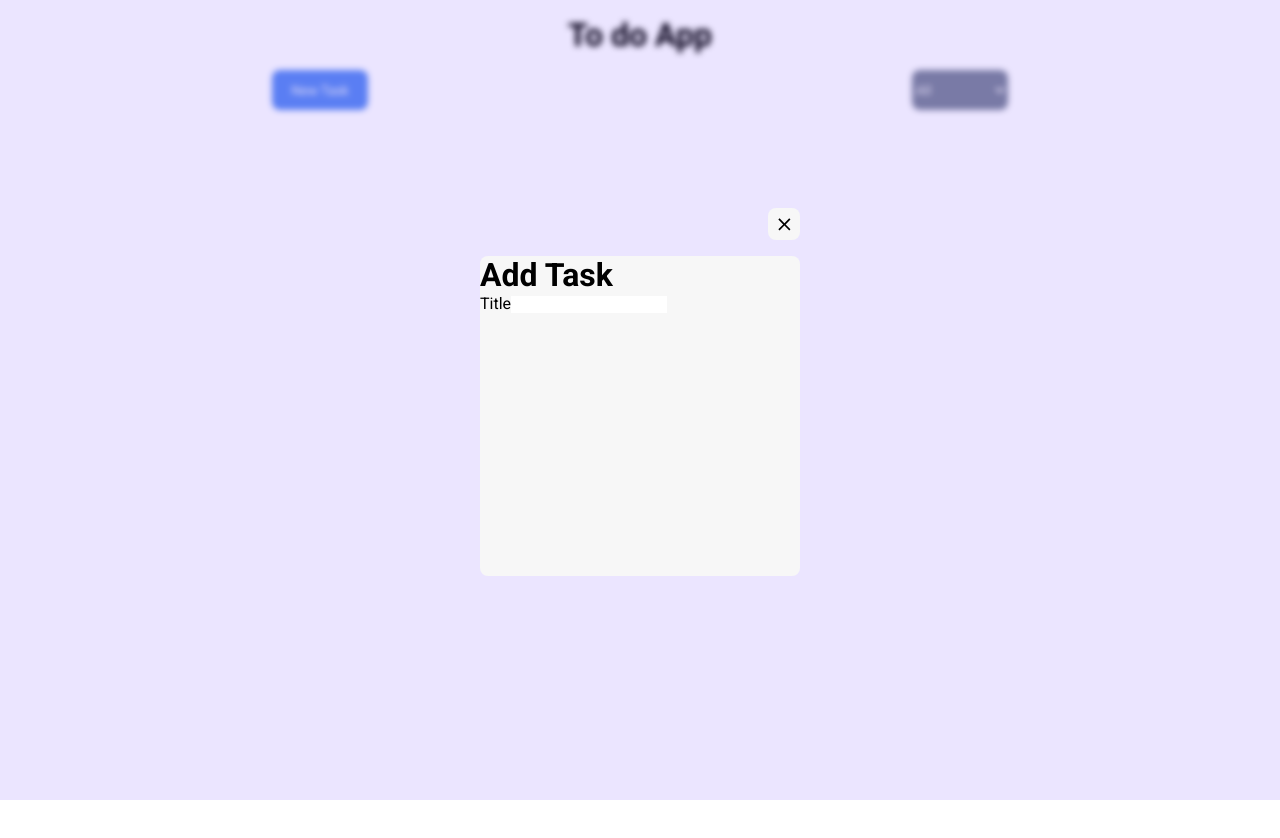
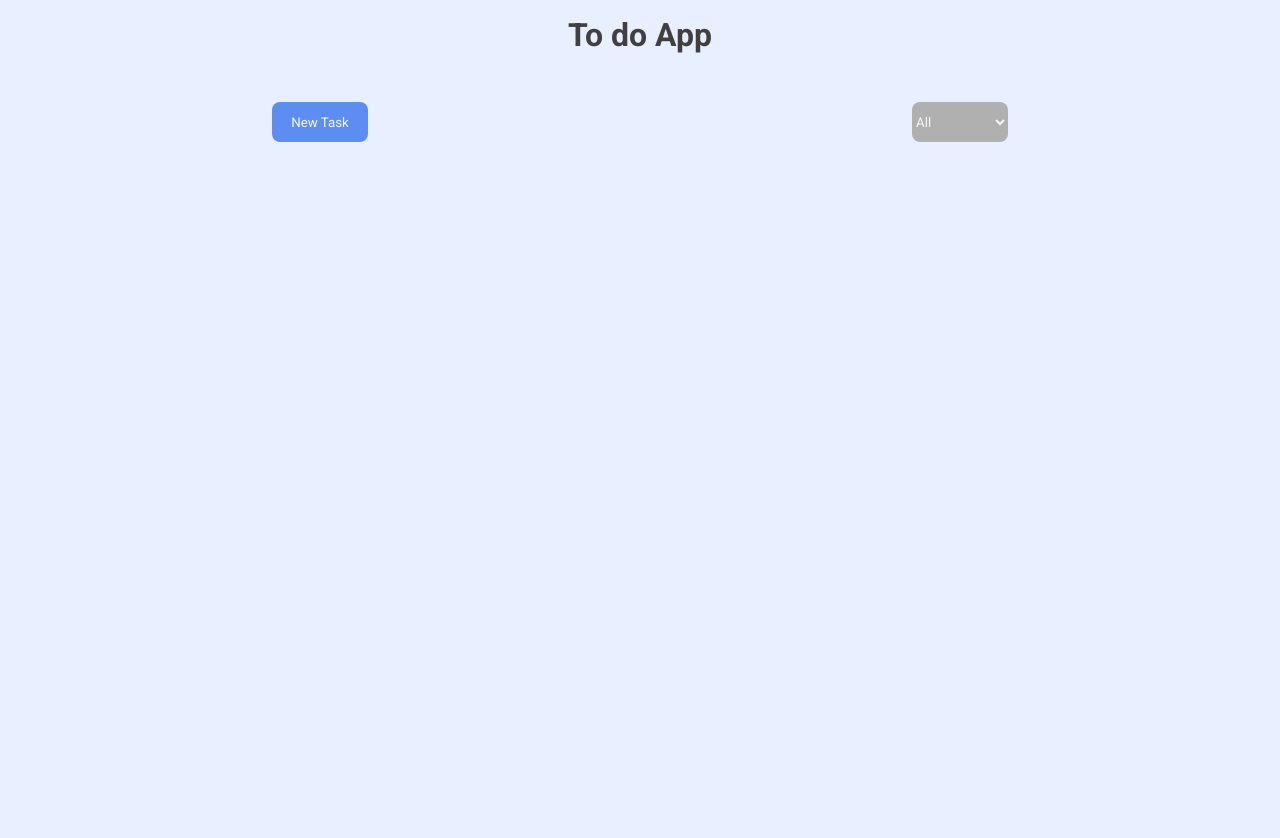
Before and after one commit to Stefanocalo/to-do-app, a React (Create React App) app: page / in a window 1280 px wide. Shown: the top 838 px of the page. Before the commit the page ends 800 px from the top, so only its background shows below. Built offline with nearby package versions, Linux system fonts and the light colour scheme.

Commit message:
Add Todo component

```diff
--- a/package.json
+++ b/package.json
@@ -9,8 +9,10 @@
     "@testing-library/jest-dom": "^5.16.5",
     "@testing-library/react": "^13.4.0",
     "@testing-library/user-event": "^14.4.3",
+    "date-fns": "^2.29.3",
     "react": "^18.2.0",
     "react-dom": "^18.2.0",
+    "react-hot-toast": "^2.4.0",
     "react-icons": "^4.7.1",
     "react-redux": "^8.0.5",
     "react-scripts": "5.0.1",
--- a/src/App.js
+++ b/src/App.js
@@ -1,8 +1,8 @@
 import React from 'react';
-import './App.css';
 import { ThemeProvider } from '@emotion/react';
+import { Toaster } from 'react-hot-toast';
 
-import { theme } from './style';
+import { theme, Main } from './style';
 
 import { Header } from './features/Header/Header';
 import { TodoFeed } from './features/TodoFeed/TodoFeed';
@@ -11,9 +11,22 @@ import { TodoOptions } from './features/TodoOptions/TodoOptions';
 function App() {
   return (
     <ThemeProvider theme={theme}>
-      <Header/>
-      <TodoFeed />
-      <TodoOptions/>
+      <Main>
+        <Header/>
+        <TodoOptions/>
+        <TodoFeed />
+        <Toaster
+        position='top-center'
+        toastOptions={{
+          style:{
+            height: '3rem',
+            fontSize: '1.1rem',
+            color: theme.colors.secondary,
+            backgroundColor: theme.colors.primary,
+          }
+        }}
+        />
+      </Main>
     </ThemeProvider>
   );
 }
--- a/src/app/todoSlice.js
+++ b/src/app/todoSlice.js
@@ -2,16 +2,16 @@ import { createSlice } from "@reduxjs/toolkit";
 import uuid4 from "uuid4";
 
 const getTodoList = () => {
-    const localTodoList = window.localStorage.getItem('todoList');
+    const localTodoList = window.localStorage.getItem('todolist');
     if(localTodoList) {
         return JSON.parse(localTodoList);
     } else {
-        window.localStorage.setItem('todoList', JSON.stringify([]))
+        window.localStorage.setItem('todolist', JSON.stringify([]))
     }
 }
 
 const initialState = {
-    todoList: getTodoList(),
+    todolist: getTodoList(),
 }
 
 const todoSlice = createSlice({
@@ -19,7 +19,7 @@ const todoSlice = createSlice({
     initialState: initialState,
     reducers: {
        addTodo: (state, action) => {
-        state.todoList.push(action.payload);
+        state.todolist.push(action.payload);
         const todolist = window.localStorage.getItem('todolist');
         if(todolist) {
             const todoListArr = JSON.parse(todolist);
@@ -28,7 +28,7 @@ const todoSlice = createSlice({
             });
             window.localStorage.setItem('todolist', JSON.stringify(todoListArr));
         } else {
-            window.localStorage.setItem('todolist', JSON.stringify([...action.payload]))
+            window.localStorage.setItem('todolist', JSON.stringify([action.payload]))
         }
        }
 
@@ -36,5 +36,5 @@ const todoSlice = createSlice({
 });
 
 
-export const {addTodo, removeTodo, setTheme} = todoSlice.actions;
+export const {addTodo} = todoSlice.actions;
 export default todoSlice.reducer;
--- a/src/features/Button/Select.jsx
+++ b/src/features/Button/SelectButton.jsx
@@ -1,13 +1,14 @@
 import React from "react";
-import { Selection } from "../../style";
+import { SelectionB } from "../../style";
 
-export const Select = () => {
+export const SelectButton = () => {
 
     return(
-        <Selection id='status'>
+        <SelectionB
+        id='status'>
             <option value='all'>All</option>
             <option value='completed'>Complete</option>
             <option value='Incomplete'>Incomplete</option>
-        </Selection>
+        </SelectionB>
     )
 }
--- /dev/null
+++ b/src/features/Todo/Todo.jsx
@@ -0,0 +1,22 @@
+import { format } from "date-fns";
+import React, { useState } from "react";
+import { useSelector } from "react-redux";
+import { TodoContainer, DetailContainer, DataContainer } from "../../style";
+
+export const Todo = ({todo}) => {
+
+   const style = todo.status === 'complete' ? 'line-through' : 'none';
+
+    return(
+        <TodoContainer>
+            <DetailContainer>
+                []
+                []
+            </DetailContainer>
+            <DataContainer>
+                <p style={{ textDecorationLine: style, transition: '0.3s', fontSize: '1.3rem'}}>{todo.title}</p>
+                <p style={{fontSize: '0.8rem'}}>{format(new Date(todo.date), 'p, dd/mm/yyyy') }</p>
+            </DataContainer>
+        </TodoContainer>
+    )
+}
--- a/src/features/TodoFeed/TodoFeed.jsx
+++ b/src/features/TodoFeed/TodoFeed.jsx
@@ -1,10 +1,18 @@
 import React from "react";
+import { useSelector } from "react-redux";
+import { TodoFeedContainer } from "../../style";
+import { Todo } from "../Todo/Todo";
 
 export const TodoFeed = () => {
 
+    const todos = useSelector(state => state.todo.todolist)
+
+
     return(
-        <div>
-
-        </div>
+        <TodoFeedContainer>
+            {todos?.map((todo, index) => (
+                  <Todo key={index} todo={todo}/>
+            ))}
+        </TodoFeedContainer>
     )
 }
--- a/src/features/TodoForm/TodoForm.jsx
+++ b/src/features/TodoForm/TodoForm.jsx
@@ -1,33 +1,95 @@
 import React, {useState } from "react";
-import { useSelector } from "react-redux";
-import { Modal, ModalContainer, Close, FormContainer, theme } from "../../style";
+import { useDispatch, useSelector } from "react-redux";
+import { addTodo } from "../../app/todoSlice";
+import uuid4 from "uuid4";
+
+
+// Style
+import { Modal, ModalContainer, Close, FormContainer, TaskForm, FormLabel, ButtonP } from "../../style";
 import {MdOutlineClose} from 'react-icons/md';
+import { ButtonS } from "../../style";
+import { toast } from "react-hot-toast";
 
-export const TodoForm = ({theme}) => {
+export const TodoForm = ({form, setForm}) => {
 
     const todos = useSelector(state => state.todo.category);
 
     const [title, setTitle] = useState('');
-    const [status, setStatus] = useState('');
+    const [status, setStatus] = useState('incomplete');
+
+    const dispatch = useDispatch();
+
+    const handleSubmit = (e) => {
+        e.preventDefault();
+       if(title.length > 0 && status) {
+        dispatch(addTodo({
+            id: uuid4(),
+            title,
+            status,
+            date: new Date().toLocaleString(),
+        }))
+
+        //Show success toast and set all the variable to initial state;
+        toast.success('Task added succesfully!');
+
+        setTitle('');
+        setStatus('incomplete');
+        setForm(false);
+       } else if (title.length === 0 && status){
+        toast.error('Please specify a title for your task.')
+       }
+    }
+
+    const handleCancel = () => {
+        setForm(false);
+        setTitle('');
+        setStatus('incomplete');
+    }
+
+    const top = form ? 0 : 1000;
+    const blur = form ? 0.5 : 0;
+    const scale = form ? 1 : 0;
 
     return(
-        <Modal>
-            <ModalContainer>
-                <div style={{display: 'flex', justifyContent: 'flex-end',  width: '100%'}}>
-                    <Close>
+        <Modal style={{ top: top, scale:` ${scale}`}}>
+            <ModalContainer style={{scale:` ${scale}`}}>
+                <div style={{display: 'flex', justifyContent: 'flex-end',  width: '100%', height: '100%'}}>
+                    <Close
+                    role='button'
+                    onClick={() => handleCancel()}>
                         <MdOutlineClose style={{fontSize: '1.3rem'}}/>
                     </Close>
                 </div>
                 <FormContainer>
-                    <h1>Add Task</h1>
-                    <form>
-                        <label htmlFor="title">Title</label>
-                        <input type='text' id='title' value={title} onChange={(e) => setTitle(e.target.value)} ></input>
-                    </form>
+                    <h2 style={{marginBottom: '1rem'}}>Add Task</h2>
+                    <TaskForm
+                    onSubmit={handleSubmit}
+                    >
+                        <FormLabel htmlFor="title">Title</FormLabel>
+                        <input
+                        style={{height: '2rem', borderRadius: '8px', fontSize: '1rem', padding: '0 1rem'}}
+                        type='text' id='title' value={title} onChange={(e) => setTitle(e.target.value)} ></input>
+                        <FormLabel htmlFor="status">Status</FormLabel>
+                        <select
+                        style={{height: '2rem', borderRadius: '8px', fontSize: '1rem', padding: '0 1rem'}}
+                        name="status"
+                        value={status}
+                        onChange={(e) => setStatus(e.target.value)}>
+                            <option value='incomplete'>Incomplete</option>
+                            <option value='complete'>Complete</option>
+                        </select>
+                        <div style={{display: 'flex', alignItems: 'center', justifyContent: 'space-around', margin: '2rem 0'}}>
+                            <ButtonP
+                            type="submit"
+                            >Add Task</ButtonP>
+                            <ButtonS
+                            type='button'
+                            onClick={() => handleCancel()}
+                            >Cancel</ButtonS>
+                        </div>
+                    </TaskForm>
                 </FormContainer>
-
             </ModalContainer>
-
         </Modal>
     )
 }
--- a/src/features/TodoOptions/TodoOptions.jsx
+++ b/src/features/TodoOptions/TodoOptions.jsx
@@ -1,18 +1,17 @@
 import React, {useState} from "react";
 import { ButtonP, OptionWrapper} from "../../style";
-import { Select } from "../Button/Select";
+import { SelectButton } from "../Button/SelectButton";
 import { TodoForm } from "../TodoForm/TodoForm";
 
 export const TodoOptions = () => {
 
-    const [form, setForm] = useState('true')
+    const [form, setForm] = useState(false)
 
     return(
         <OptionWrapper>
-            <ButtonP>New Task</ButtonP>
-            <Select></Select>
-            <TodoForm />
-
+            <ButtonP onClick={() => setForm(true)}>New Task</ButtonP>
+            <SelectButton />
+            <TodoForm form={form} setForm={setForm}/>
         </OptionWrapper>
     )
 }
--- a/src/style.js
+++ b/src/style.js
@@ -1,17 +1,24 @@
 import styled from "@emotion/styled";
-import { produceWithPatches } from "immer";
+import { keyframes } from "@emotion/react";
+
+
+export const Main = styled.div`
+    color: ${(props) => props.theme.colors.secondary};
+    background-color: ${(props) => props.theme.colors.tertiary}
+`
 
 export const theme = {
     colors: {
         primary: '#f7f7f7',
         secondary: '#404040',
-        tertiary: '#214eb0',
+        tertiary: '#e8efff',
         quaternary: '#686c75',
         red: '#f2403d',
         buttonP: '#5e8df2',
-        buttonS: '#80889c'
+        buttonPhover: '#214eb0',
+        buttonS: '#b0b0b0'
     }
-}
+};
 
 export const HeaderContainer = styled.div`
     display:flex;
@@ -21,7 +28,7 @@ export const HeaderContainer = styled.div`
 `;
 
 export const Title = styled.p`
-    color: ${(props) => props.theme.colors.tertiary},
+    color: ${(props) => props.theme.colors.buttonPhover},
     font-family: Roboto;
     font-size: 2rem;
     font-weight: 600;
@@ -39,7 +46,7 @@ export const ButtonP = styled.button`
     cursor: pointer;
     transition: 0.3s;
     :hover {
-        background-color: ${(props) => props.theme.colors.tertiary};
+        background-color: ${(props) => props.theme.colors.buttonPhover};
         scale: 1.2;
     }
     :active {
@@ -48,7 +55,7 @@ export const ButtonP = styled.button`
 `;
 
 export const ButtonS = styled.button`
-    color: ${(props) => props.theme.colors.secondary};
+    color: ${(props) => props.theme.colors.primary};
     background-color: ${(props) => props.theme.colors.buttonS};
     width: 6rem;
     height: 2.5rem;
@@ -67,7 +74,7 @@ export const ButtonS = styled.button`
     }
 `;
 
-export const Selection = styled.select`
+export const SelectionB = styled.select`
     color: ${(props) => props.theme.colors.primary};
     background-color: ${(props) => props.theme.colors.buttonS};
     width: 6rem;
@@ -80,15 +87,18 @@ export const Selection = styled.select`
     transition: 0.3s;
     :hover {
         background-color: ${(props) => props.theme.colors.quaternary};
-        scale: 1.2;
     }
 
 `;
 
 export const OptionWrapper = styled.div`
+    background-color: ${(props) => props.theme.colors.tertiary};
     display: flex;
     justify-content: space-around;
     align-items: center;
+    padding: 2rem 0;
+    position: sticky;
+    top: 0;
 `;
 
 export const Modal = styled.div`
@@ -96,12 +106,12 @@ export const Modal = styled.div`
     display:flex;
     align-items: center;
     justify-content: center;
-    top: 0;
     left: 0;
     height: 100vh;
     width: 100vw;
-    background-color: rgba(63, 0, 255, 0.1);
-    backdrop-filter: blur(0.2rem);
+    backdrop-filter: blur(0.5rem);
+    background-color: rgba(0, 0, 0, 0.5);
+    transition: 0.5s;
 `;
 
 export const ModalContainer = styled.div`
@@ -109,6 +119,12 @@ export const ModalContainer = styled.div`
     border-radius: 8px;
     display: flex;
     flex-direction: column;
+    align-items: center;
+    transition: 0.8s;
+    width:60%;
+    @media (max-width: 900px) {
+        width: 90%;
+    }
 `;
 
 export const Close = styled.div`
@@ -131,9 +147,51 @@ export const Close = styled.div`
 `;
 
 export const FormContainer = styled.div`
-    background-color: ${(props) => props.theme.colors.primary};
-    height: 20rem;
-    width: 20rem;
+    background-color: ${(props) => props.theme.colors.tertiary};
+    width: 95%;
     margin: 1rem 0;
+    padding: 1rem;
     border-radius: 8px;
 `;
+
+export const TaskForm = styled.form`
+    display: flex;
+    flex-direction: column;
+`;
+
+export const FormLabel = styled.label`
+    font-size: 1.1rem;
+    font-weight: 600;
+    margin: 1rem 0;
+`;
+
+export const TodoContainer = styled.div`
+    background-color: ${(props) => props.theme.colors.primary};
+    display: flex;
+    align-items: center;
+    margin: 2rem 0;
+    border-radius: 8px;
+    height: 4rem;
+    width: 60%;
+    @media (max-width: 900px) {
+        width: 95%;
+        margin: 0.7rem 0;
+    }
+`;
+
+export const TodoFeedContainer = styled.div`
+    display: flex;
+    flex-direction: column;
+    align-items: center;
+    width: 100vw;
+    height: 100vh;
+`;
+
+export const DataContainer = styled.div`
+    margin-left: 1rem
+`;
+
+export const DetailContainer = styled.div`
+    margin-left: 1rem
+
+`;
```
Also changed, not shown: src/App.css (deleted), 1 other file (tests, documents, lock files or other folders).
